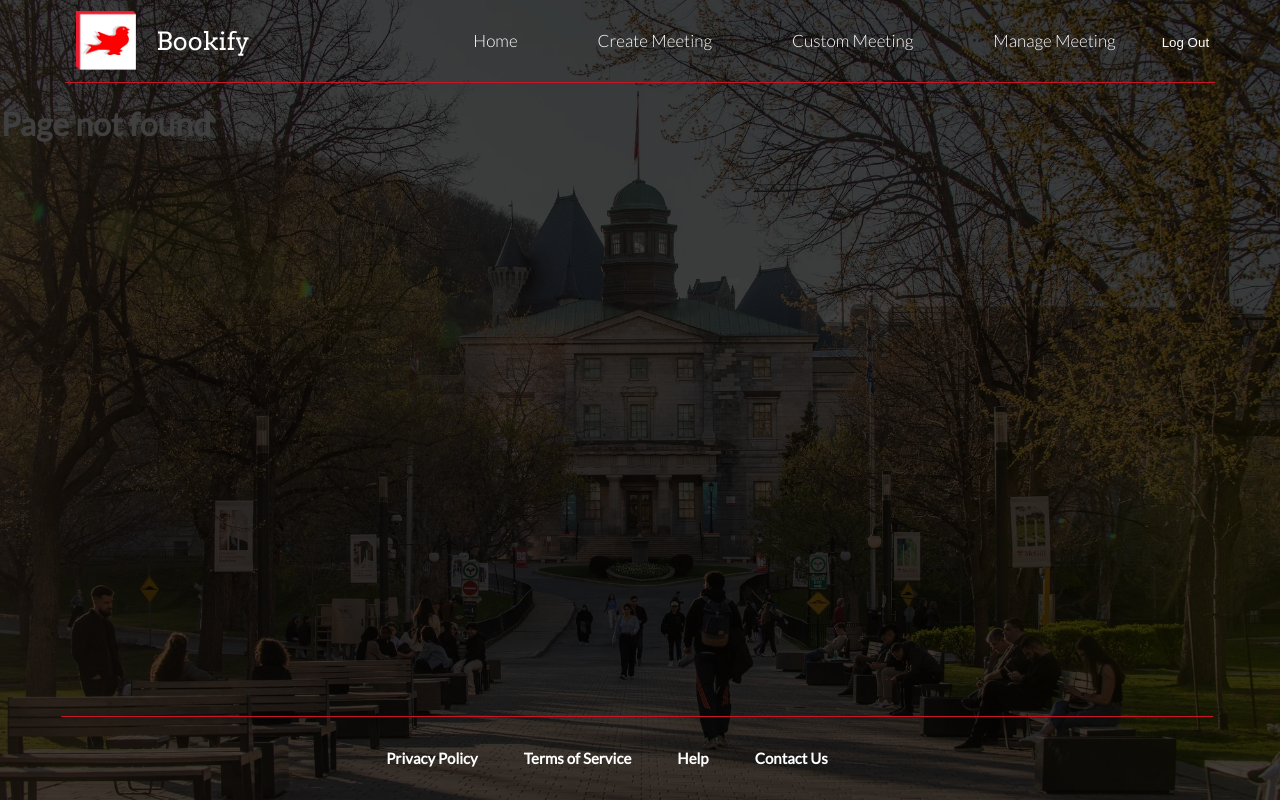
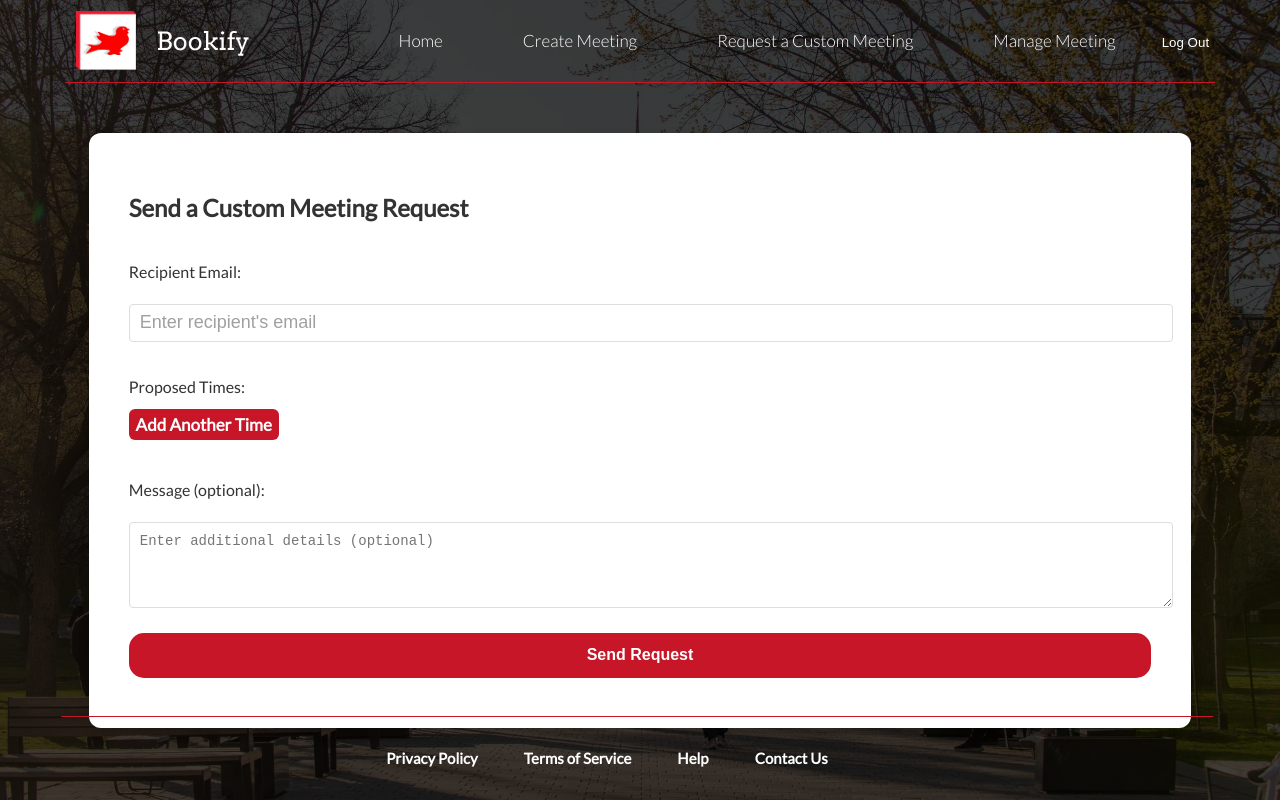
Before and after one commit to andretandoc/bookify, a React (Vite) app in the folder client/: page /CustomMeeting in a window 1280 px wide. Before the commit this address had no page. Built offline with nearby package versions, Linux system fonts and the light colour scheme; sample sign-in values are in the browser's storage.

Commit message:
Added CustomMeeting private component

```diff
--- a/client/src/App.jsx
+++ b/client/src/App.jsx
@@ -18,6 +18,7 @@ import PublicRoute from "./public-routes/publicRoutes";
 import CreateBooking from "./components/private/createBooking";
 import MemberPage from "./components/private/MemberPage";
 import ManageBooking from "./components/private/ManageBooking";
+import CustomMeeting from "./components/private/CustomMeeting";
 
 import { useState, useEffect } from "react";
 import MeetingList from "./components/private/MeetingList";
@@ -62,6 +63,7 @@ function App() {
           <Route path="/CreateBooking" element={<CreateBooking />} />
           <Route path="/MeetingList" element={<MeetingList />} />
           <Route path="/ManageBooking" element={<ManageBooking />} />
+          <Route path="/CustomMeeting" element={<CustomMeeting />} />
         </Route>
 
         {/* Catch-all route for 404s */}
--- a/client/src/components/Header.jsx
+++ b/client/src/components/Header.jsx
@@ -29,7 +29,7 @@ function Header({ isLoggedIn, onLogout }) {
                 <Link to="/CreateBooking">Create Meeting</Link>
               </div>
               <div className="nav-item">
-                <Link to="/CustomMeeting">Custom Meeting</Link>
+                <Link to="/CustomMeeting">Request a Custom Meeting</Link>
               </div>
               <div className="nav-item">
                 <Link to="/ManageBooking">Manage Meeting</Link>
--- /dev/null
+++ b/client/src/components/private/CustomMeeting.jsx
@@ -0,0 +1,104 @@
+import { useState } from "react";
+
+const CustomMeeting = () => {
+  const [recipientEmail, setRecipientEmail] = useState("");
+  const [proposedTimes, setProposedTimes] = useState([]);
+  const [message, setMessage] = useState("");
+
+  const addProposedTime = () => {
+    setProposedTimes([...proposedTimes, ""]);
+  };
+
+  const handleProposedTimeChange = (index, value) => {
+    const updatedTimes = [...proposedTimes];
+    updatedTimes[index] = value;
+    setProposedTimes(updatedTimes);
+  };
+
+  const handleRemoveTime = (index) => {
+    const updatedTimes = proposedTimes.filter((_, i) => i !== index);
+    setProposedTimes(updatedTimes);
+  };
+
+  const handleSubmit = (e) => {
+    e.preventDefault();
+    console.log("Sending Custom Meeting Request...");
+  };
+
+  return (
+    <div className="container">
+      <h2>Send a Custom Meeting Request</h2>
+      <form onSubmit={handleSubmit}>
+        {/* Recipient Email */}
+        <div className="input-text">
+          <label htmlFor="recipientEmail">Recipient Email:</label>
+          <input
+            type="email"
+            id="recipientEmail"
+            value={recipientEmail}
+            onChange={(e) => setRecipientEmail(e.target.value)}
+            placeholder="Enter recipient's email"
+            required
+            className="booking-input"
+          />
+        </div>
+
+        {/* Proposed Times */}
+        <div className="input-text">
+          <label>Proposed Times:</label>
+          {proposedTimes.map((time, index) => (
+            <div
+              key={index}
+              style={{
+                display: "flex",
+                alignItems: "center",
+                gap: "10px",
+                marginBottom: "10px",
+              }}
+            >
+              <input
+                type="datetime-local"
+                value={time}
+                onChange={(e) =>
+                  handleProposedTimeChange(index, e.target.value)
+                }
+                required
+                className="booking-input"
+              />
+              <button
+                type="button"
+                onClick={() => handleRemoveTime(index)}
+                className="small-btn"
+              >
+                Remove
+              </button>
+            </div>
+          ))}
+          <button type="button" onClick={addProposedTime} className="small-btn">
+            Add Another Time
+          </button>
+        </div>
+
+        {/* Message */}
+        <div className="input-text">
+          <label htmlFor="message">Message (optional):</label>
+          <textarea
+            id="message"
+            value={message}
+            onChange={(e) => setMessage(e.target.value)}
+            placeholder="Enter additional details (optional)"
+            rows="4"
+            className="booking-input"
+          />
+        </div>
+
+        {/* Submit Button */}
+        <button type="submit" className="btn">
+          Send Request
+        </button>
+      </form>
+    </div>
+  );
+};
+
+export default CustomMeeting;
```
